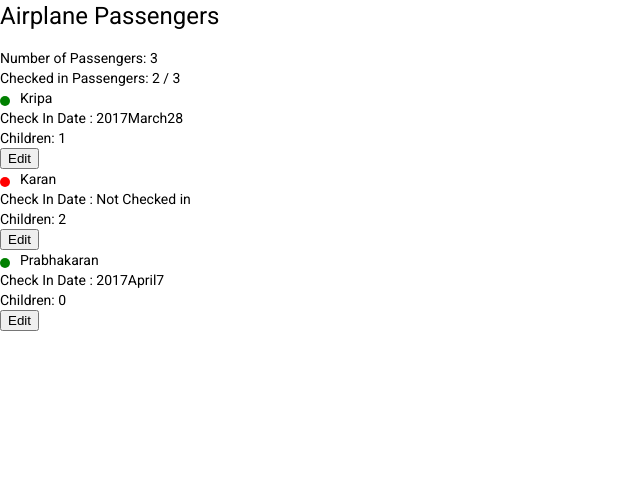
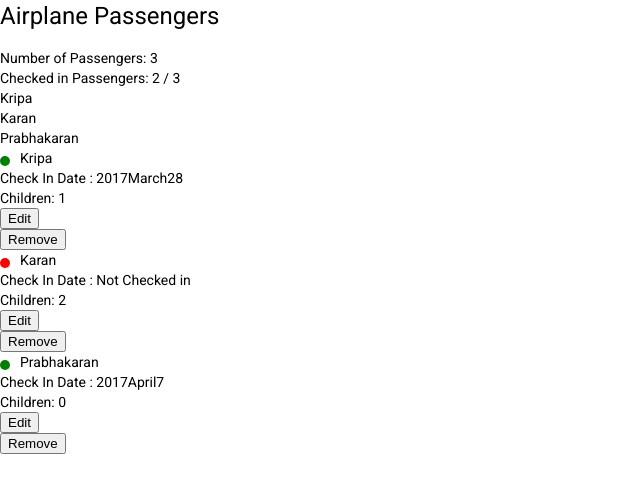
Before and after one commit to Kripakaran/angularPractice, an Angular app: page / in a window 1280 px wide. Shown: the top 492 px of the page, without its empty margins (0-640 px from the left). Built offline with nearby package versions, Linux system fonts and the light colour scheme.

Commit message:
@Output, edit and remove logic with EventEmiiters

```diff
--- a/src/app/passenger-dashboard/components/passenger-detail/passenger-detail.component.html
+++ b/src/app/passenger-dashboard/components/passenger-detail/passenger-detail.component.html
@@ -21,5 +21,10 @@ Children: {{details.children?.length || 0}}
   {{ editing ? 'Done' : 'Edit'}}
 
 </button>
+<div>
+<button (click)= "onRemove()">
+  Remove
+</button>
+</div>
 
 </div>
--- a/src/app/passenger-dashboard/components/passenger-detail/passenger-detail.component.ts
+++ b/src/app/passenger-dashboard/components/passenger-detail/passenger-detail.component.ts
@@ -1,4 +1,4 @@
-import { Component, Input, OnInit } from '@angular/core';
+import { Component, Input, OnInit, Output, EventEmitter, OnChanges } from '@angular/core';
 import { Passenger } from '../../models/Passenger';
 
 @Component({
@@ -6,12 +6,18 @@ import { Passenger } from '../../models/Passenger';
   templateUrl: './passenger-detail.component.html',
   styleUrls: ['./passenger-detail.component.scss']
 })
-export class PassengerDetailComponent implements OnInit {
+export class PassengerDetailComponent implements OnInit, OnChanges {
 
 
 
   @Input()
   details: Passenger;
+
+  @Output()
+  edit: EventEmitter<any> = new EventEmitter();
+
+  @Output()
+  remove: EventEmitter<any> = new EventEmitter();
 
   editing: boolean = false;
 
@@ -20,11 +26,25 @@ export class PassengerDetailComponent implements OnInit {
   ngOnInit(): void {
   }
 
+  ngOnChanges(changes: any){
+    if(changes.details){
+      this.details = Object.assign({}, changes.details.currentValue);
+    }
+    console.log(changes);
+   }
+
   onNameChange(name: string){
     this.details.name = name;
   }
 
   toggleEdit(){
+    if(this.editing){
+      this.edit.emit(this.details);
+    }
     this.editing = !this.editing;
   }
+
+  onRemove(){
+    this.remove.emit(this.details);
+  }
 }
--- a/src/app/passenger-dashboard/container/passenger-dashboard/passenger-dashboard.component.html
+++ b/src/app/passenger-dashboard/container/passenger-dashboard/passenger-dashboard.component.html
@@ -3,8 +3,15 @@
   <app-passenger-count
   [items] = "passengers"
   ></app-passenger-count>
+
+
+  <div *ngFor = "let passenger of passengers;">
+    {{ passenger.name }}
+  </div>
   <app-passenger-detail
   *ngFor = "let passenger of passengers;"
   [details] = "passenger"
+  (edit) = "handleEdit($event)"
+  (remove) = "handleRemove($event)"
   ></app-passenger-detail>
     </div>
--- a/src/app/passenger-dashboard/container/passenger-dashboard/passenger-dashboard.component.ts
+++ b/src/app/passenger-dashboard/container/passenger-dashboard/passenger-dashboard.component.ts
@@ -72,4 +72,22 @@ export class PassengerDashboardComponent implements OnInit {
 
   }
 
+
+  handleEdit(event: Passenger){
+
+    this.passengers = this.passengers.map((passenger: Passenger) => {
+      if(passenger.id == event.id){
+        passenger = Object.assign({}, passenger, event);
+      }
+      return passenger
+    })
+    console.log(this.passengers);
+  }
+
+  handleRemove(event: Passenger){
+    this.passengers = this.passengers.filter((passenger : Passenger) => {
+      return (event.id !== passenger.id)
+    })
+    console.log(this.passengers);
+  }
 }
```
